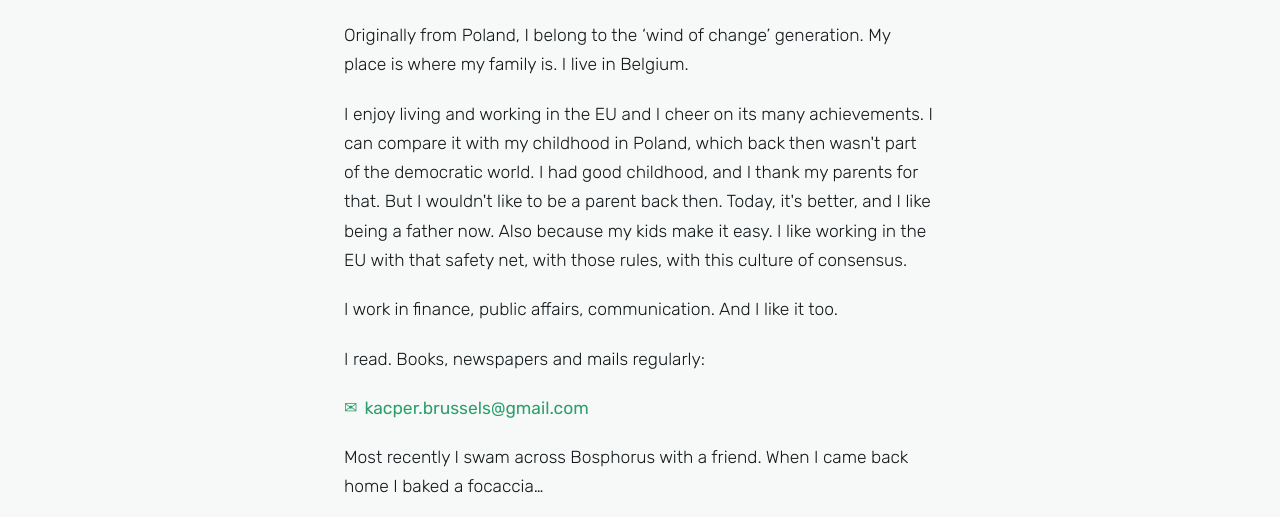
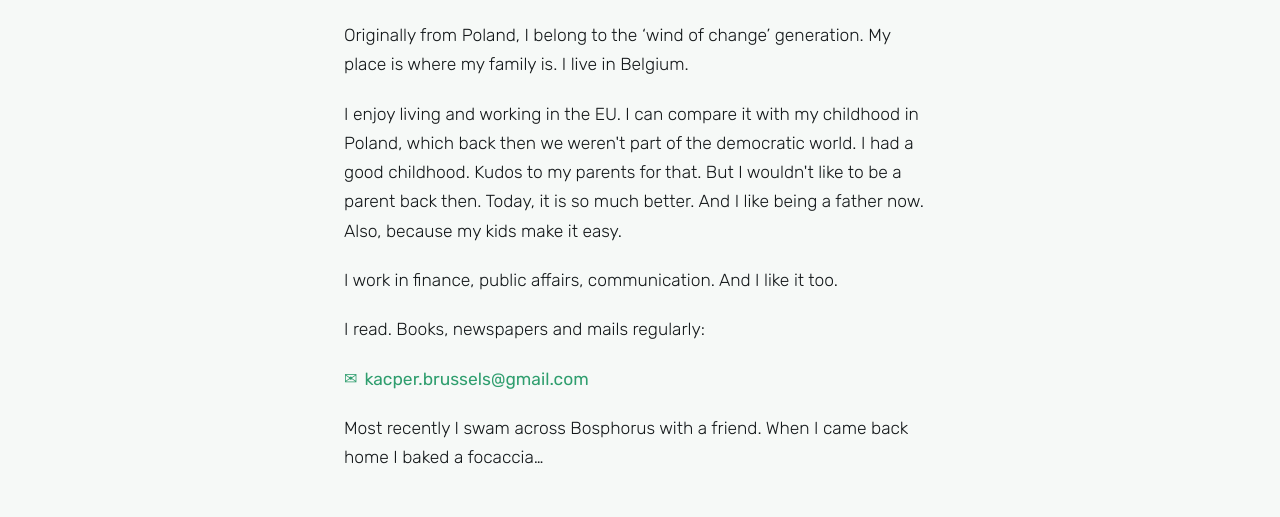
Before and after one commit to HiKacper/kacper_online, a plain HTML site: page index.html in a window 1280 px wide. Shown: the part 571-1088 px from the top of the page. Drawn offline with Linux system fonts and the light colour scheme.

Commit message:
Update index.html

```diff
--- a/index.html
+++ b/index.html
@@ -270,10 +270,10 @@
       family is. I live in Belgium.
     </p>
     <p>
-      I enjoy living and working in the EU and I cheer on its many achievements. I can compare it with my childhood in Poland, which back then
-      wasn't part of the democratic world. I had good childhood, and I thank my parents for that. But I wouldn't like to be a parent back then.
-      Today, it's better, and I like being a father now. Also because my kids make it easy. I like working in the EU with that safety net, with
-      those rules, with this culture of consensus.
+      I enjoy living and working in the EU. I can compare it with my childhood in Poland, which back then
+      we weren't part of the democratic world. I had a good childhood. Kudos to my parents for that. But I
+      wouldn't like to be a parent back then. Today, it is so much better. And I like being a father now.
+      Also, because my kids make it easy.
     </p>
     <p>
       I work in finance, public affairs, communication. And I like it too.
```
